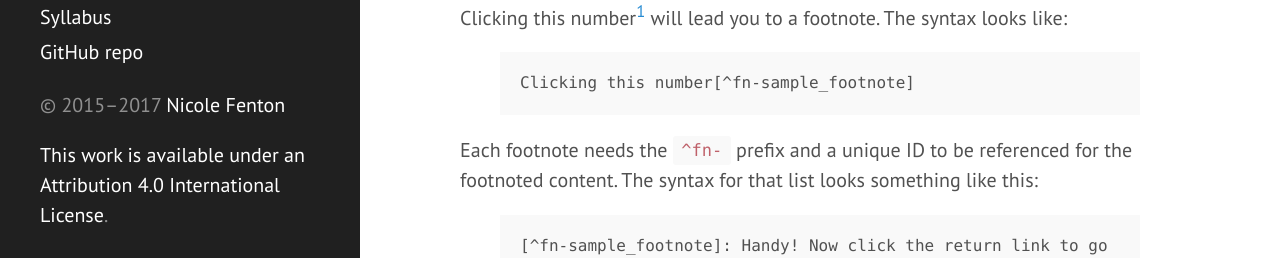
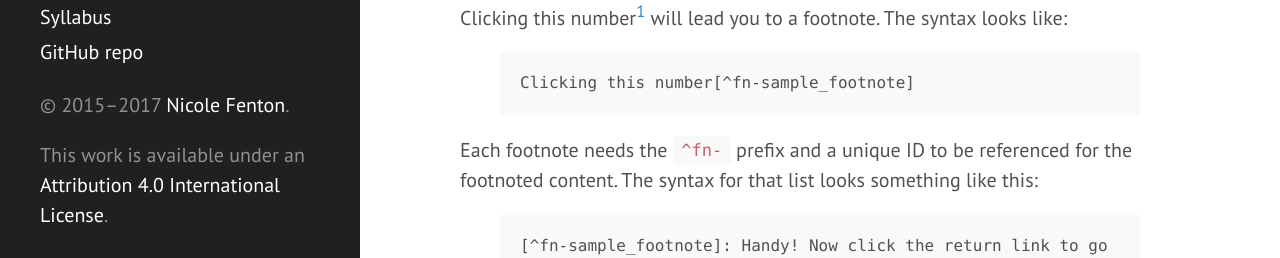
Before and after one commit to nicoleslaw/strategicwriting, a Jekyll site: the page built from index.html, in a window 1280 px wide and 900 px high, scrolled down 480 px. Shown: the part 630-888 px from the top of the window. Built offline with Jekyll 4.4.1, drawn with Linux system fonts in a browser that asks for light colours; the list of posts is cut into pages by our own code.

```diff
--- a/_includes/sidebar.html
+++ b/_includes/sidebar.html
@@ -29,7 +29,7 @@
       <a class="sidebar-nav-item" href="{{ site.github.repo }}">GitHub repo</a>
     </nav>
 
-    <p>&copy; 2015–2017 <a href="http://nicolefenton.com">Nicole Fenton</a.</p>
+    <p>&copy; 2015–2017 <a href="http://nicolefenton.com">Nicole Fenton</a>.</p>
 
     <p>This work is available under an <a rel="license" href="https://creativecommons.org/licenses/by/4.0/">Attribution 4.0 International License</a>.</p>
   </div>
```
